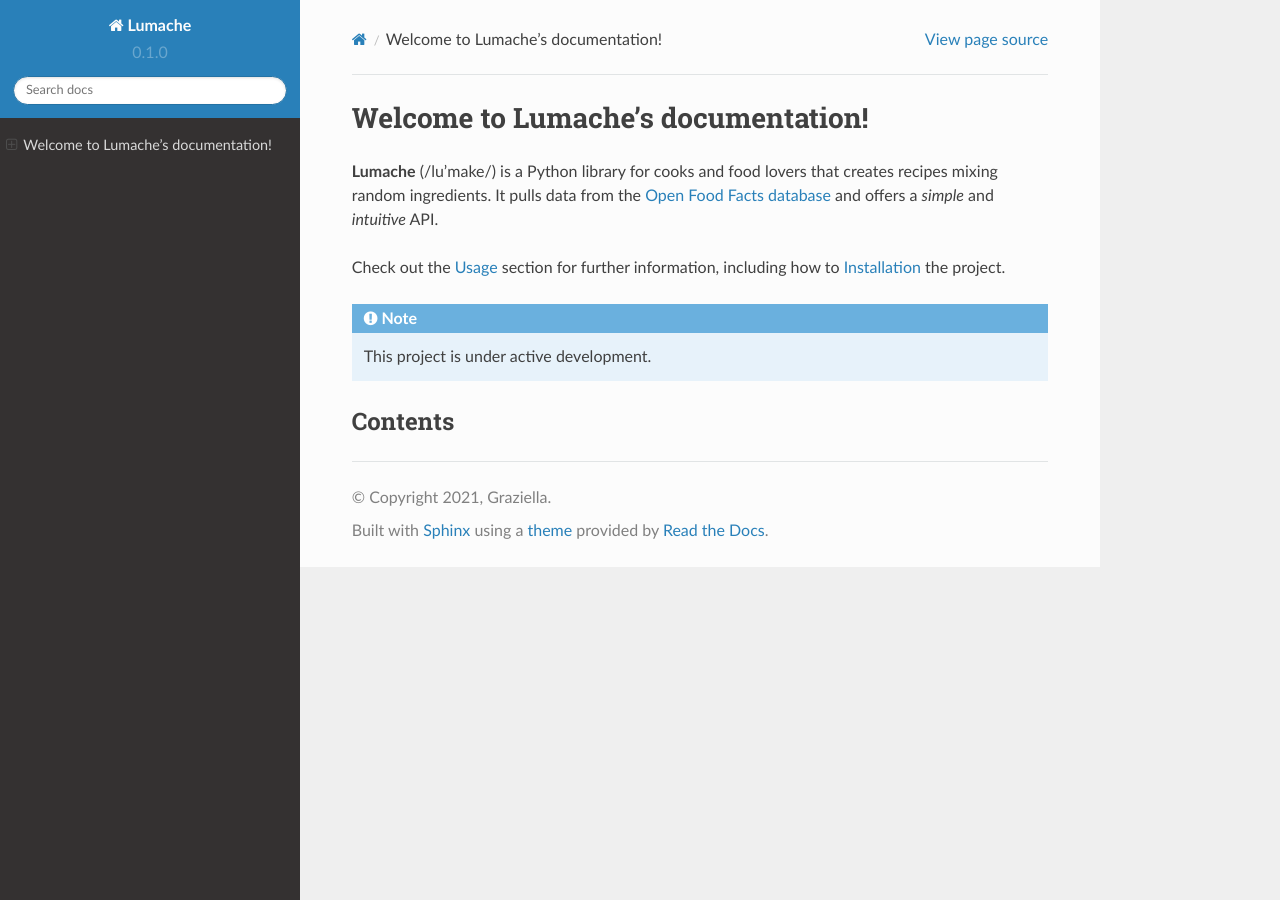
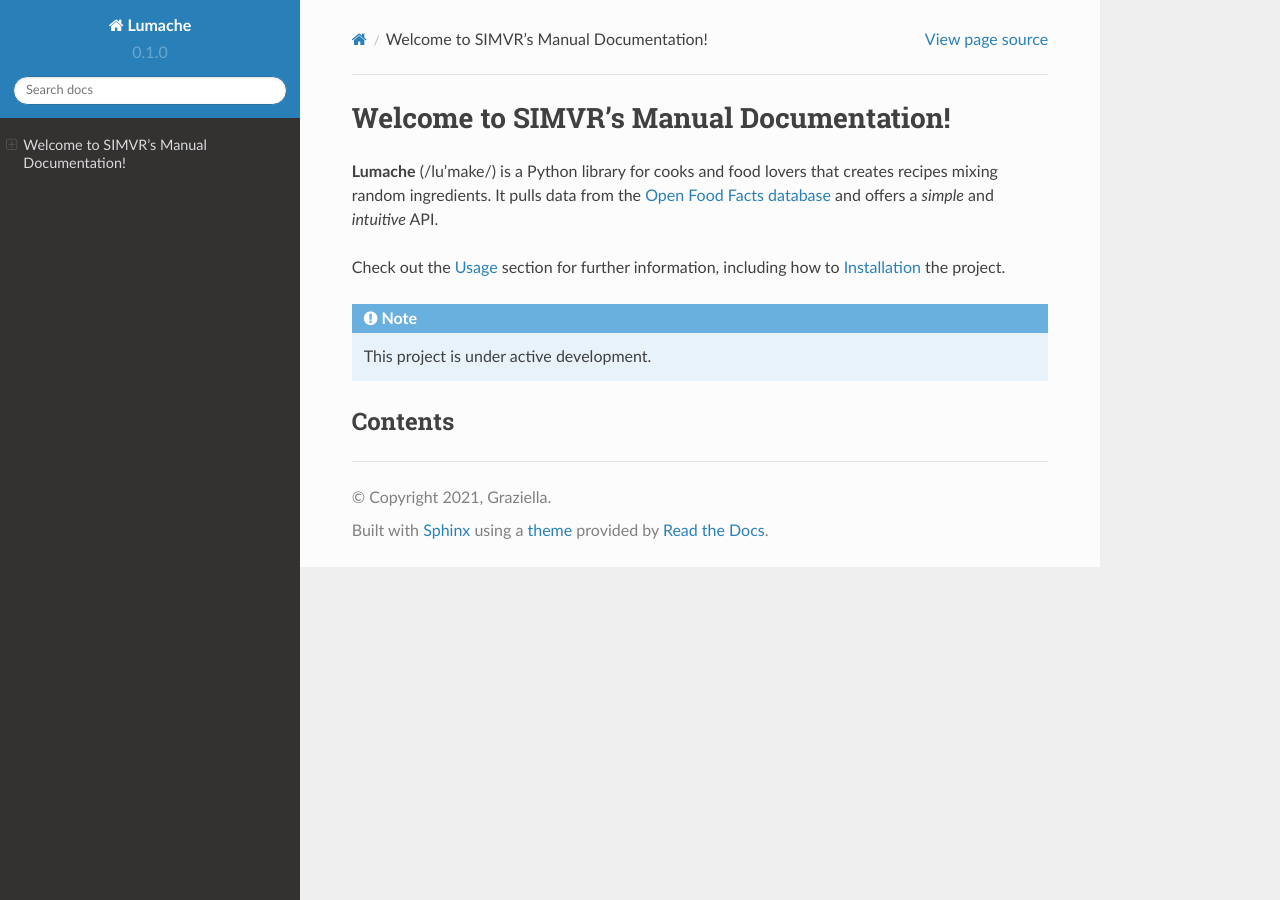
Before and after one commit to mikihara-nagisa/rtd-tutorial, a Sphinx documentation site: the page built from docs/source/index.rst, in a window 1280 px wide. Built offline with Sphinx 7.4.7 and the Read the Docs theme 2.0.0, drawn with Linux system fonts in a browser that asks for light colours; pages that are not in the unit, such as notebooks, are missing from menus.

Commit message:
Update index.rst

```diff
--- a/docs/source/index.rst
+++ b/docs/source/index.rst
@@ -1,4 +1,4 @@
-Welcome to Lumache's documentation!
+Welcome to SIMVR's Manual Documentation!
 ===================================
 
 **Lumache** (/lu'make/) is a Python library for cooks and food lovers
```
